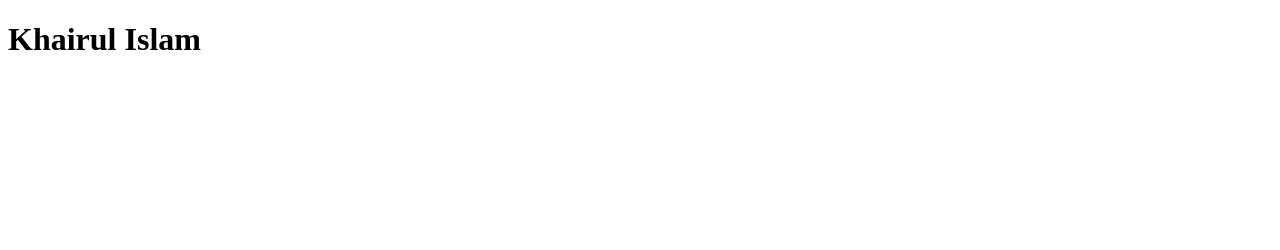
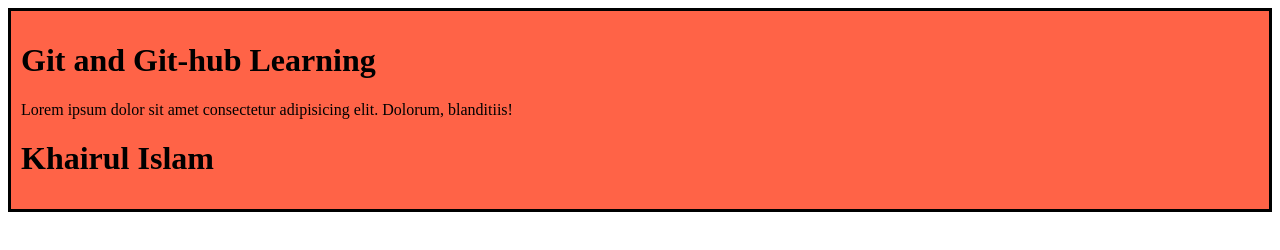
Before and after one commit to khairul1611/my-second-github-repo, a plain HTML site: page index.html in a window 1280 px wide. Drawn offline with Linux system fonts and the light colour scheme.

Commit message:
added the first blog

```diff
--- a/index.html
+++ b/index.html
@@ -4,8 +4,14 @@
     <meta charset="UTF-8">
     <meta name="viewport" content="width=device-width, initial-scale=1.0">
     <title>Document</title>
+    <link rel="stylesheet" href="style/blog.css">
 </head>
 <body>
-    <h1>Khairul Islam</h1>
+    <div>
+        <h1>Git and Git-hub Learning</h1>
+        <p>Lorem ipsum dolor sit amet consectetur adipisicing elit. Dolorum, blanditiis!</p>
+        <h1>Khairul Islam</h1>
+    </div>
+
 </body>
 </html>
--- /dev/null
+++ b/style/blog.css
@@ -0,0 +1,5 @@
+div {
+    background-color: tomato;
+    padding: 10px;
+    border: 3px solid black;
+}
```
